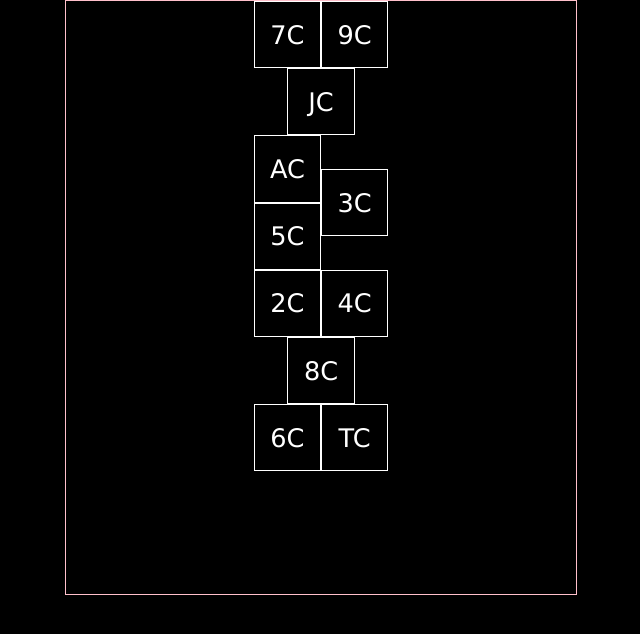
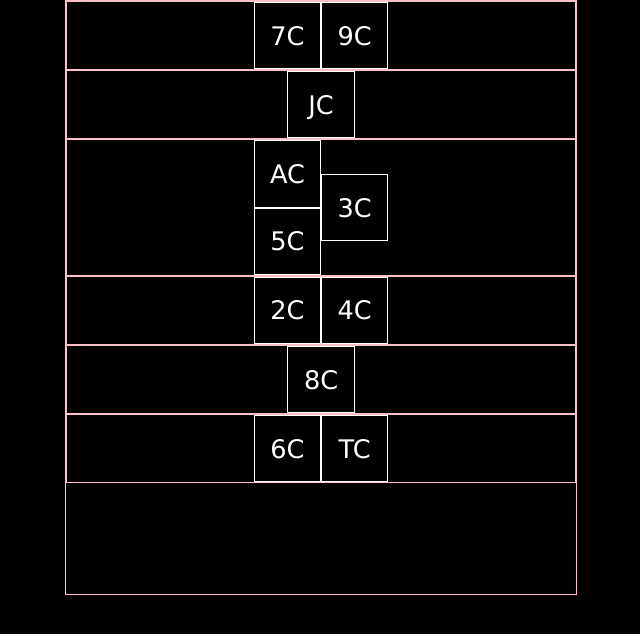
Before and after one commit to onefrankguy/byte-rider, a website built with webpack: page src/index.html in a window 1280 px wide. Shown: the whole page, without its empty margins (319-959 px from the left). Built offline with nearby package versions, Linux system fonts and the light colour scheme.

Commit message:
Ensure empty piles can be clicked.

```diff
--- a/src/game.scss
+++ b/src/game.scss
@@ -51,6 +51,8 @@ a, a:visited {
   display: flex;
   justify-content: center;
   align-items: center;
+  min-height: $cardHeight;
+  border: 1px solid pink;
 }
 
 .stack {
```
